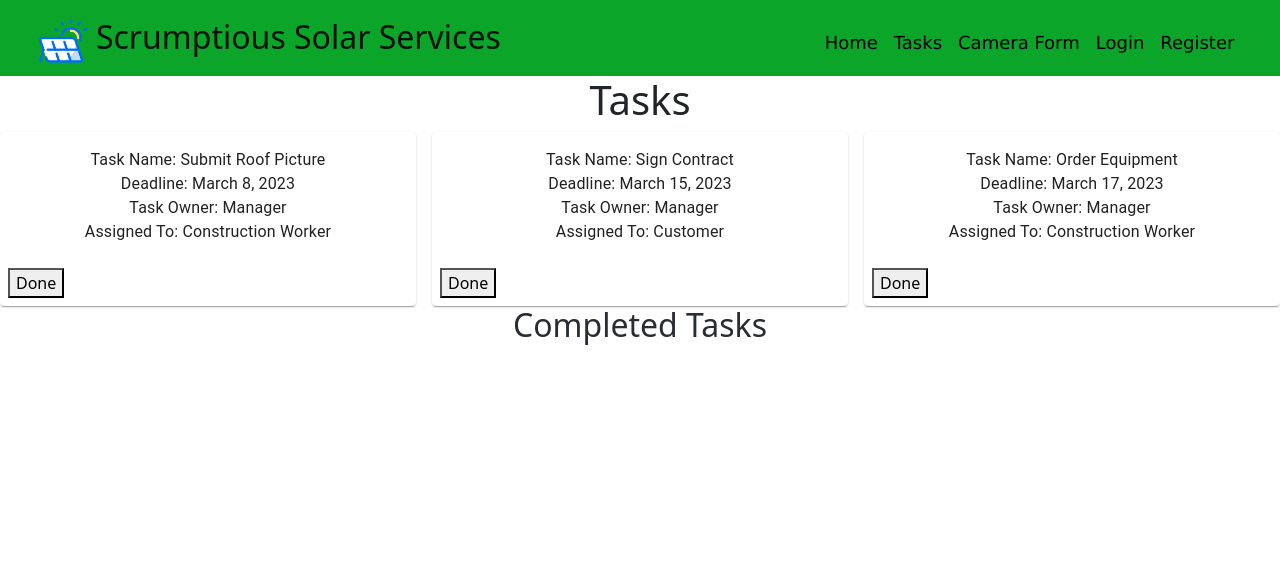
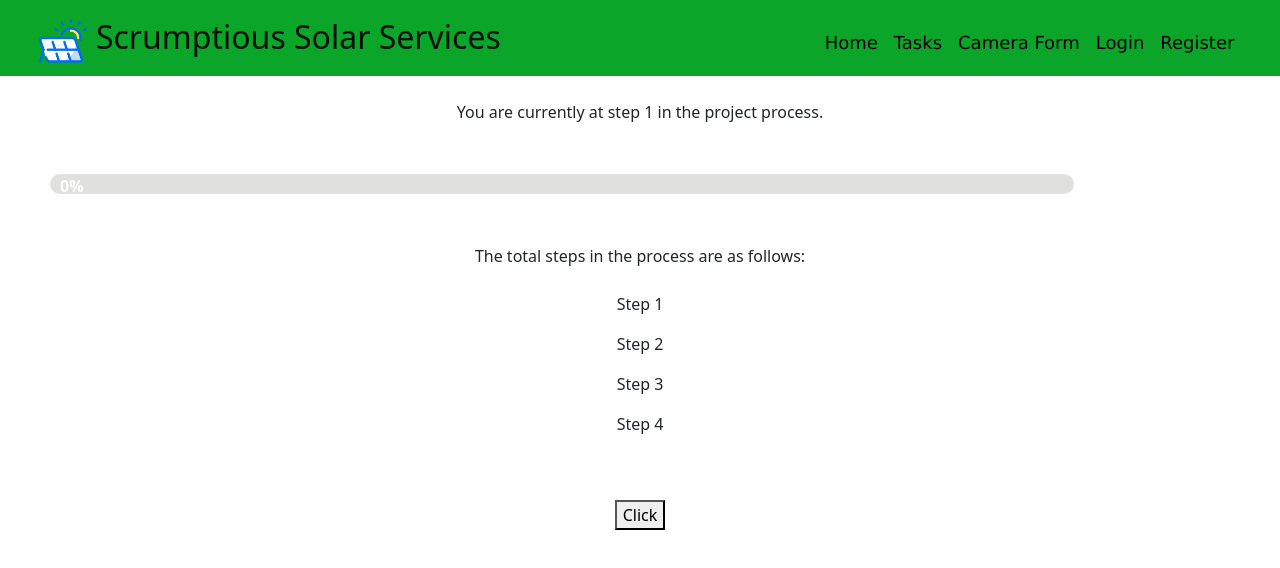
Before and after one commit to joshbernsteint/team11-scrumptious_7, a React (Create React App) app: page /progress in a window 1280 px wide. Before the commit this address led to /. Shown: the top 568 px of the page. Built offline with nearby package versions, Linux system fonts and the light colour scheme; no server answers; the database is empty.

Commit message:
basics of project progress bar

```diff
--- a/src/App.js
+++ b/src/App.js
@@ -9,6 +9,7 @@ import AuthDetails from "./components/AuthDetails";
 import MaterialNotification from "./components/MaterialNotification";
 import React, { useState } from "react";
 import NotificationBar from './components/NotificationBar'
+import UpdateProgressBar from "./components/UpdateProgressBar";
 import { HomeNavBar } from "./components/homeNavBar";
 function App() {
   const [showNav, setShowNav] = useState(false);
@@ -30,6 +31,7 @@ function App() {
           <Route index element = {<h1>Sup</h1>} />
         </Route>
         <Route path="*" element={<Navigate to ="/" />} />
+        <Route path='/progress' element={<UpdateProgressBar/>}/>
       </Routes>
     </Router>
     </div>
--- /dev/null
+++ b/src/components/ProgressBar.js
@@ -0,0 +1,35 @@
+const ProgressBar = (props) => {
+    //followed tutorial here https://dev.to/ramonak/react-how-to-create-a-custom-progress-bar-component-in-5-minutes-2lcl
+    const { bgcolor, completed } = props;
+
+    const bar = {
+        height: 20,
+        width: '80%',
+        backgroundColor: "#e0e0de",
+        borderRadius: 70,
+        margin: 50
+    }
+
+    const barFill = {
+        backgroundColor: bgcolor,
+        width: `${completed}%`,
+        height: '100%',
+        borderRadius: 'inherit',
+        textAlign: 'right'
+    }
+
+    const writing = {
+        fontWeight: 'bold',
+        padding: 10,
+        color: 'white'
+    }
+
+    return (
+    <div style={bar}>
+        <div style={barFill}>
+        <span style={writing}>{`${completed}%`}</span>
+        </div>
+    </div>
+    );
+};
+export default ProgressBar
--- a/src/components/RegisterForm.js
+++ b/src/components/RegisterForm.js
@@ -1,8 +1,7 @@
 import React, {useState} from 'react';
 import '../App.css'
-import {user_database} from '../firebase'
 import {auth} from '../firebase';
-import {ref,push,child,update} from "firebase/database";
+import {ref, set, getDatabase} from "firebase/database";
 import {createUserWithEmailAndPassword } from 'firebase/auth';
 var CryptoJS = require("crypto-js");
 
@@ -11,7 +10,6 @@ export default function RegisterForm() {
         {
             firstName: "",
             lastName: "",
-            username: "",
             userType:  "",
             email: "",
             password: "",
@@ -36,7 +34,6 @@ export default function RegisterForm() {
         } else {
             errors.firstName = "";
             errors.lastName = "";
-            errors.username = "";
             errors.userType = "";
             errors.email = "";
             errors.password = "";
@@ -45,7 +42,6 @@ export default function RegisterForm() {
             let obj = {};
             obj.firstName = user.firstName;
             obj.lastName = user.lastName;
-            obj.username = user.username;
             obj.userType = user.userType;
             obj.email = user.email;
 
@@ -64,7 +60,6 @@ export default function RegisterForm() {
                 let temp = {
                 firstName: "",
                 lastName: "",
-                  username: "",
                 userType: "",
                 email: "",
                 password: "",
@@ -73,23 +68,28 @@ export default function RegisterForm() {
                 setUser(temp);
                 /*
                     decrypt password:
-
                     var bytes = CryptoJS.AES.decrypt(obj.password, secretPass);
                     var decryptedPassword = JSON.parse(bytes.toString(CryptoJS.enc.Utf8));
                 */
 
-                const newUser = push(child(ref(user_database), "users")).key;
-                const updates = {};
-                updates["/" + newUser] = obj;
-                return update(ref(user_database), updates);
+                return writeUserData(obj.firstName, obj.lastName, obj.userType, obj.email, obj.password, userCredential.user.uid)
             }).catch((err) => {
                 console.log(err);
             });
-                //const user = userCredential.user;
+        }
+    }
 
-
-
-        }
+    function writeUserData(firstName, lastName, userType, email, password, uid){
+        const db = getDatabase();
+        set(ref(db, 'users/' + uid), {
+            firstName: firstName,
+            lastName: lastName,
+            userType: userType,
+            email: email,
+            password: password,
+            uid: uid,
+            step: 1
+        })
     }
 
     const validate = (values) => {
@@ -105,12 +105,6 @@ export default function RegisterForm() {
         let lastNameCheck = checkName(user.lastName, "Last");
         if(lastNameCheck !== ""){
             errors.lastName = lastNameCheck;
-        }
-
-        //error check username input
-        let usernameCheck = checkUsername(user.username);
-        if(usernameCheck !== ""){
-            errors.username = usernameCheck
         }
 
         //error check user classification input
@@ -153,25 +147,6 @@ export default function RegisterForm() {
             }
         }
         return ""
-    }
-
-    function checkUsername(username){
-        if(!username){
-            return "Username is required!"
-        }
-        if(username.length < 3){
-            return "Username should be at least 3 characters long";
-        }
-        username = username.toLowerCase();
-
-        let valid_characters = ['a', 'b', 'c', 'd', 'e', 'f', 'g', 'h', 'i', 'j', 'k', 'l', 'm', 'n', 'o', 'p', 'q', 'r', 's', 't', 'u', 'v', 'w', 'x', 'y', 'z', '1', '2', '3', '4', '5', '6', '7', '8', '9', '0'];
-
-        for(let i = 0; i < username.length; i++){
-            if(!valid_characters.includes(username[i])){
-                return "Username should only consist of alphanumeric characters";
-            }
-        }
-        return "";
     }
 
     function checkUserType(userType){
@@ -272,18 +247,6 @@ export default function RegisterForm() {
                     />
                 </div>
                 <div>
-                    <label className='label'>Username</label>
-                    <p className='error'>{errors.username}</p>
-                    <input
-                        type="text"
-                        placeholder="Username"
-                        onChange={handleChange}
-                        name="username"
-                        value={user.username}
-                        className='input'
-                    />
-                </div>
-                <div>
                     <label className='label'>User Classification </label>
                     <p className='error'>{errors.userType}</p>
                     <select
--- /dev/null
+++ b/src/components/UpdateProgressBar.js
@@ -0,0 +1,73 @@
+import { useEffect, useState } from "react";
+import { getAuth, onAuthStateChanged } from "firebase/auth";
+import { getDatabase, ref, child, get, update } from "firebase/database";
+import ProgressBar from "./ProgressBar";
+
+function UpdateProgressBar() {
+    const [uid, setUid] = useState("");
+    const [currentStep, setCurrentStep] = useState(1);
+    const [percentage, setPercentage] = useState(0);
+
+    const auth = getAuth();
+    onAuthStateChanged(auth, (user) => {
+        if(user){
+            setUid(user.uid);
+        } else {
+            console.log("User not signed in");
+        }
+    });
+
+    const dbRef = ref(getDatabase());
+    get(child(dbRef, `users/${uid}`)).then((snapshot) => {
+        if(snapshot.exists()){
+            setCurrentStep(snapshot.val().step)
+            setPercentage(parseInt(currentStep)/4 * 100)
+        } else {
+            console.log("User not found")
+        }
+    }).catch((error) => {
+        console.log(error);
+    })
+
+    function updateStep(uid, step){
+        if(step < 4){
+            console.log("click");
+            const db = getDatabase();
+
+            var updates = {};
+            updates['/users/' + uid + '/step'] = step + 1;
+
+            update(ref(db), updates);
+        }
+        window.location.reload();
+        return
+    }
+
+    const [completed, setCompleted] = useState(0);
+
+    useEffect(() => {
+        setCompleted(percentage);
+    }, [percentage, currentStep]);
+    return (
+        <div className="App">
+            <br/>
+            <p>You are currently at step {currentStep} in the project process.</p>
+            <ProgressBar bgcolor={"#008000"} completed={completed} />
+            <div>
+                The total steps in the process are as follows:
+            </div>
+            <br/>
+            <div>
+                <p>Step 1</p>
+                <p>Step 2</p>
+                <p>Step 3</p>
+                <p>Step 4</p>
+            </div>
+            <br/>
+            <br/>
+            <button onClick={() => updateStep(uid, currentStep)}>Click</button>
+        </div>
+    ) ;
+}
+
+export default UpdateProgressBar
```
Lines whose indentation alone changed are shown as unchanged.
